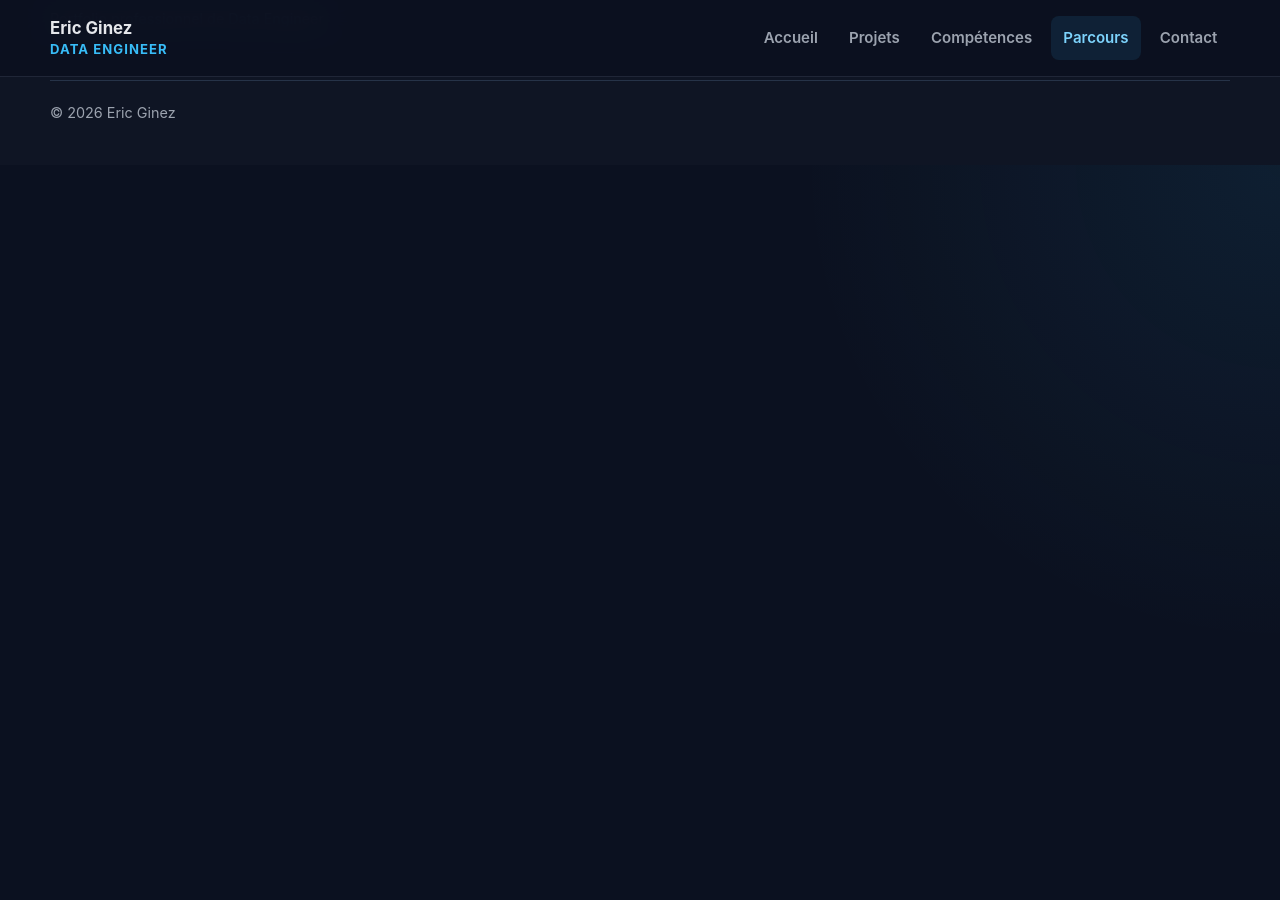
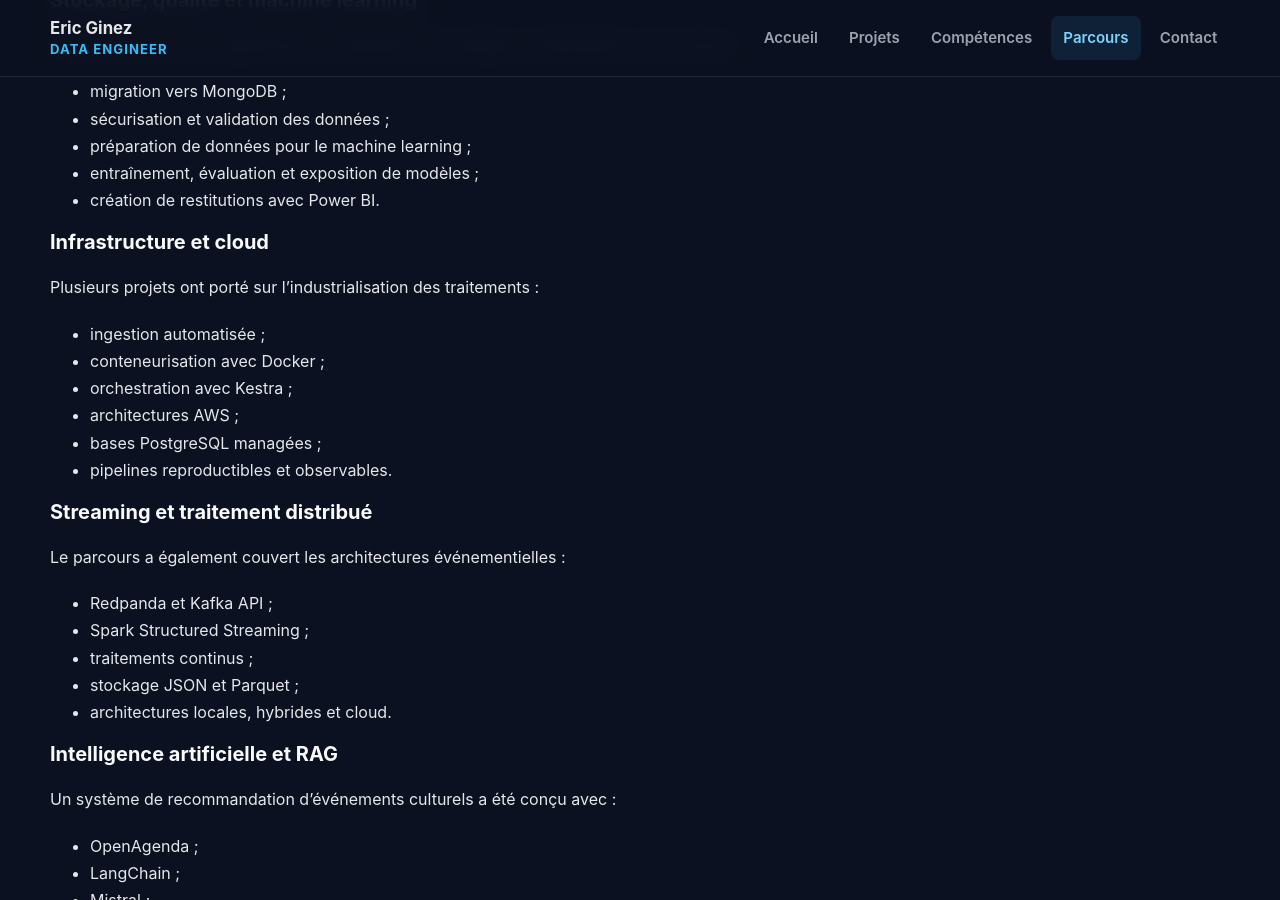
Before and after one commit to ericginez/ericginez.github.io, a Jekyll site: the page built from parcours.md, in a window 1280 px wide and 900 px high, scrolled down 902 px. Built offline with Jekyll 4.4.1, drawn with Linux system fonts in a browser that asks for light colours; some of the changed text lies outside the part shown.

Commit message:
docs: complète les pages compétences, parcours et contact

```diff
--- a/parcours.md
+++ b/parcours.md
@@ -10,6 +10,91 @@ permalink: /parcours/
 
 Chronologie de la formation et des projets réalisés.
 
-Cette section est en cours de construction.
+## Formation Data Engineer
+
+Formation suivie à distance avec OpenClassrooms du **3 novembre 2025 au
+3 août 2026**.
+
+Le parcours représente :
+
+- **603 heures de formation guidée** ;
+- **603 heures de projets supervisés** ;
+- **13 projets professionnalisants** ;
+- un rythme de travail pouvant atteindre **35 heures par semaine**.
+
+## Progression du parcours
+
+### Fondamentaux de la donnée
+
+Les premiers projets ont permis de développer les bases de l’analyse de
+données, de la modélisation et des bases relationnelles :
+
+- analyse exploratoire avec Python et Pandas ;
+- conception de bases SQL ;
+- audit d’environnements de données ;
+- formalisation des besoins et des flux.
+
+### Stockage, qualité et machine learning
+
+La suite du parcours a approfondi les méthodes de stockage et
+d’exploitation des données :
+
+- migration vers MongoDB ;
+- sécurisation et validation des données ;
+- préparation de données pour le machine learning ;
+- entraînement, évaluation et exposition de modèles ;
+- création de restitutions avec Power BI.
+
+### Infrastructure et cloud
+
+Plusieurs projets ont porté sur l’industrialisation des traitements :
+
+- ingestion automatisée ;
+- conteneurisation avec Docker ;
+- orchestration avec Kestra ;
+- architectures AWS ;
+- bases PostgreSQL managées ;
+- pipelines reproductibles et observables.
+
+### Streaming et traitement distribué
+
+Le parcours a également couvert les architectures événementielles :
+
+- Redpanda et Kafka API ;
+- Spark Structured Streaming ;
+- traitements continus ;
+- stockage JSON et Parquet ;
+- architectures locales, hybrides et cloud.
+
+### Intelligence artificielle et RAG
+
+Un système de recommandation d’événements culturels a été conçu avec :
+
+- OpenAgenda ;
+- LangChain ;
+- Mistral ;
+- FAISS ;
+- embeddings et recherche sémantique ;
+- évaluation fonctionnelle sur un jeu de questions de référence.
+
+### Industrialisation et pilotage
+
+Les derniers projets ont permis de consolider les compétences de Data
+Engineer :
+
+- architecture ELT Bronze–Silver–Gold ;
+- traitements historiques et incrémentaux ;
+- orchestration, tests et reporting Power BI ;
+- passage d’un système RAG du POC au MVP ;
+- conception d’une architecture cloud scalable ;
+- planification, estimation des coûts et gestion des risques ;
+- réalisation et publication du portfolio professionnel.
+
+## Objectif professionnel
+
+Mettre en œuvre des architectures de données fiables, automatisées et
+évolutives, depuis l’ingestion des sources jusqu’à leur exploitation
+analytique, tout en garantissant la qualité, la traçabilité, la sécurité et
+la maîtrise des coûts.
 
 </div>
```
Also changed, not shown: competences.md (+72 -2 lines), contact.md (+20 -2 lines).
